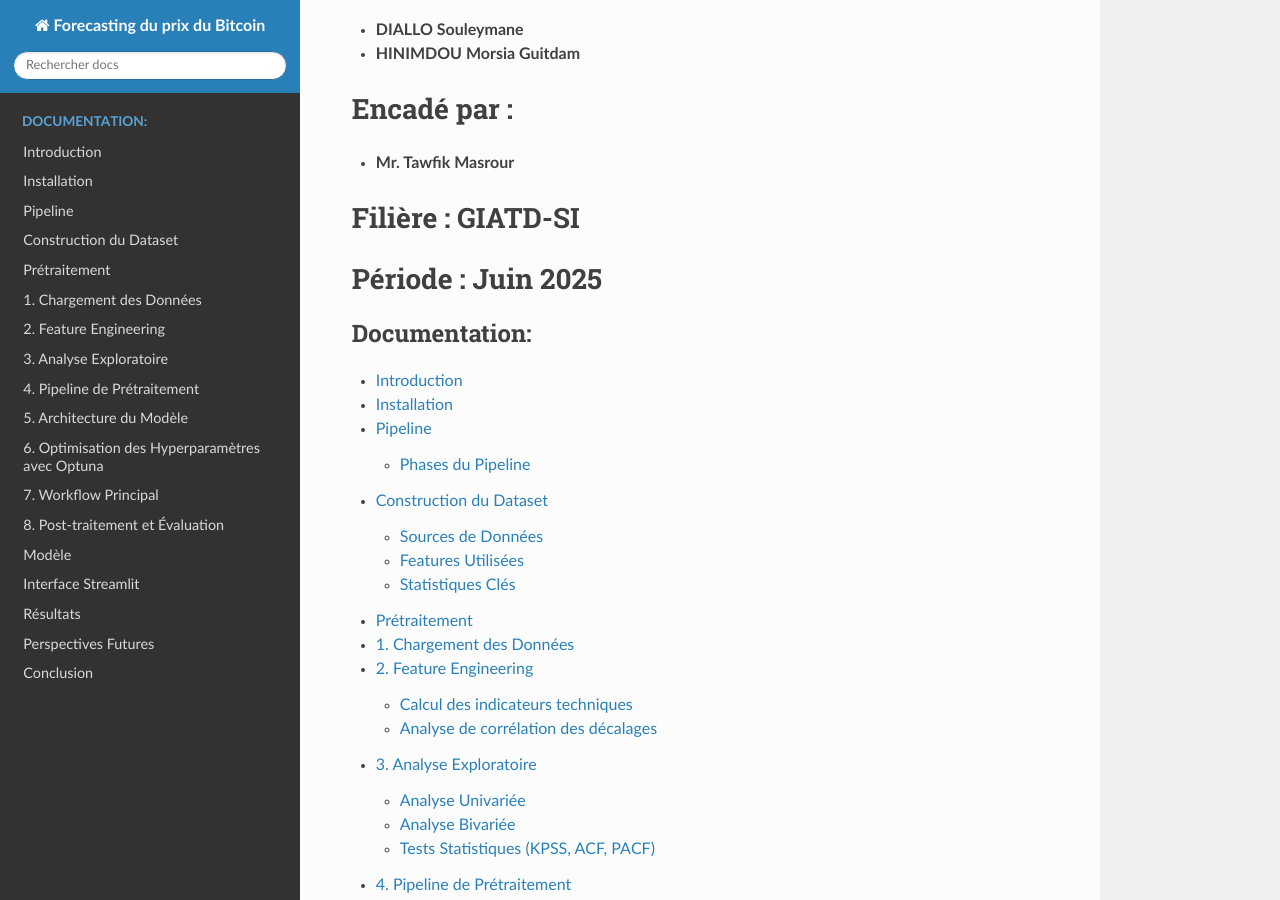
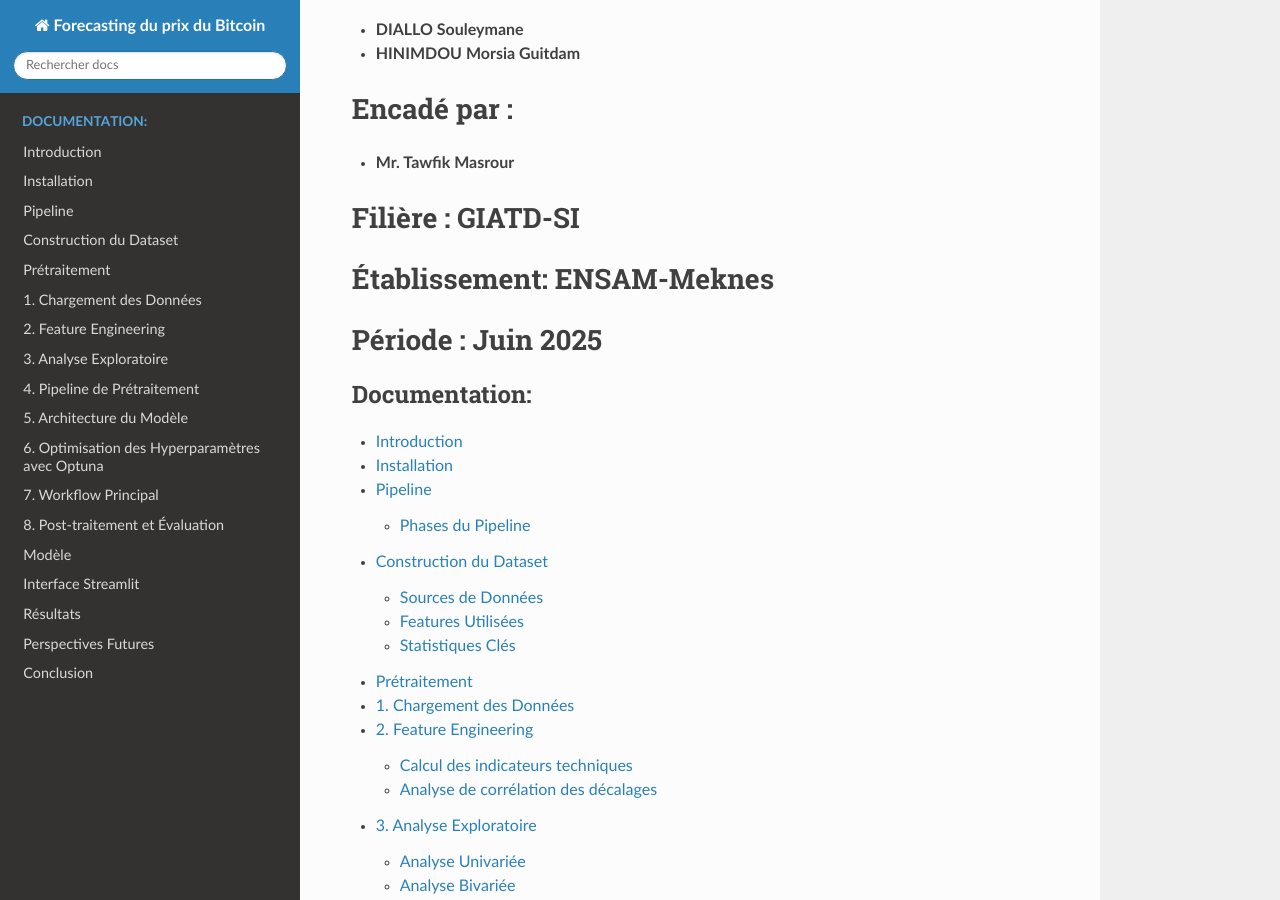
Before and after one commit to SouleymaneDiallo04/Forecasting-du-prix-du-Bitcoin, a Sphinx documentation site: the page built from docs/source/index.rst, in a window 1280 px wide and 900 px high, scrolled down 536 px. Built offline with Sphinx 7.4.7 and the Read the Docs theme 3.1.0, drawn with Linux system fonts in a browser that asks for light colours.

Commit message:
Update index.rst

```diff
--- a/docs/source/index.rst
+++ b/docs/source/index.rst
@@ -26,6 +26,9 @@ Encadé par :
 Filière : GIATD-SI
 ==================
 
+===========================
+Établissement: ENSAM-Meknes
+===========================
 
 ===================
 Période : Juin 2025
```
